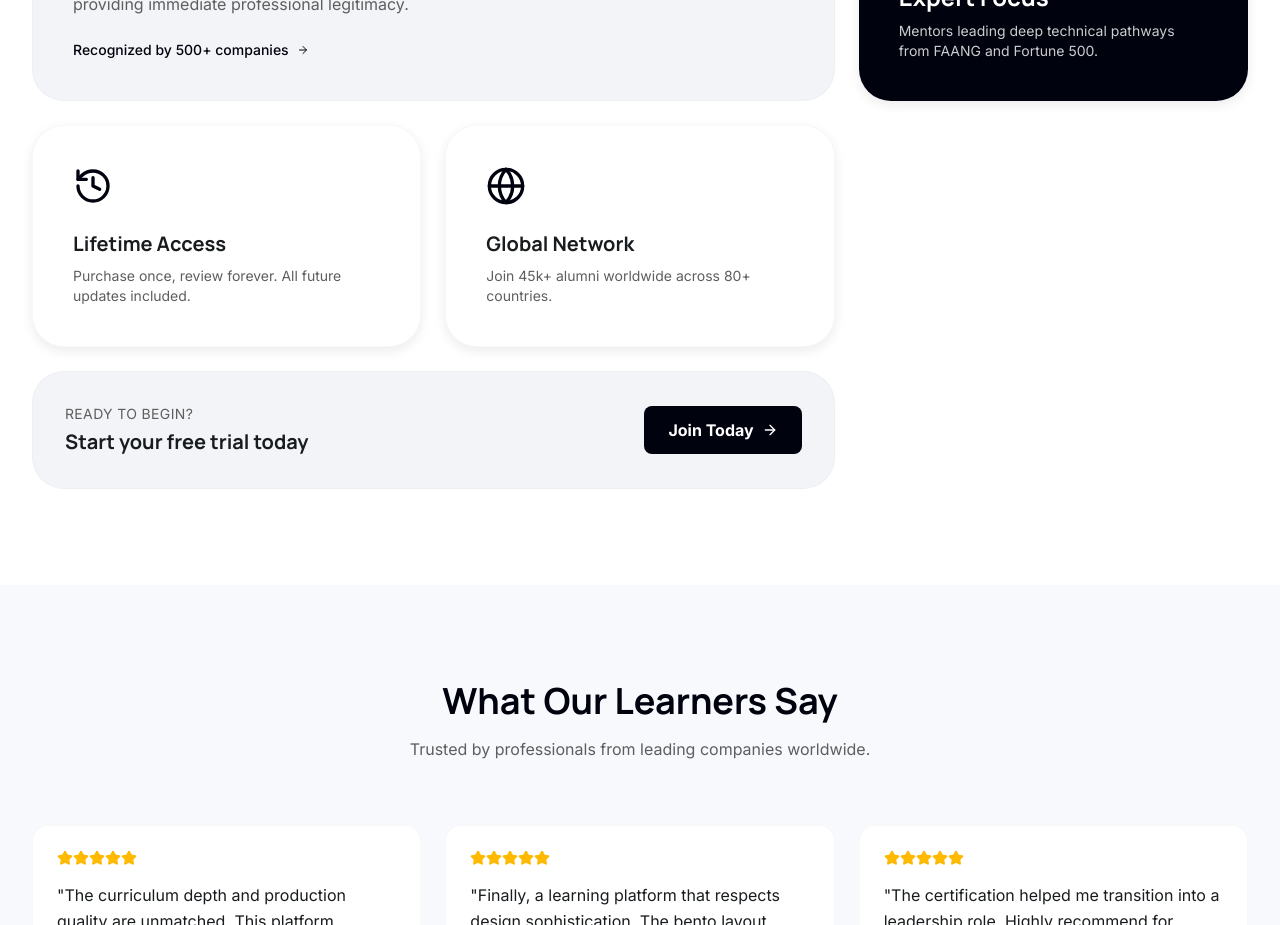
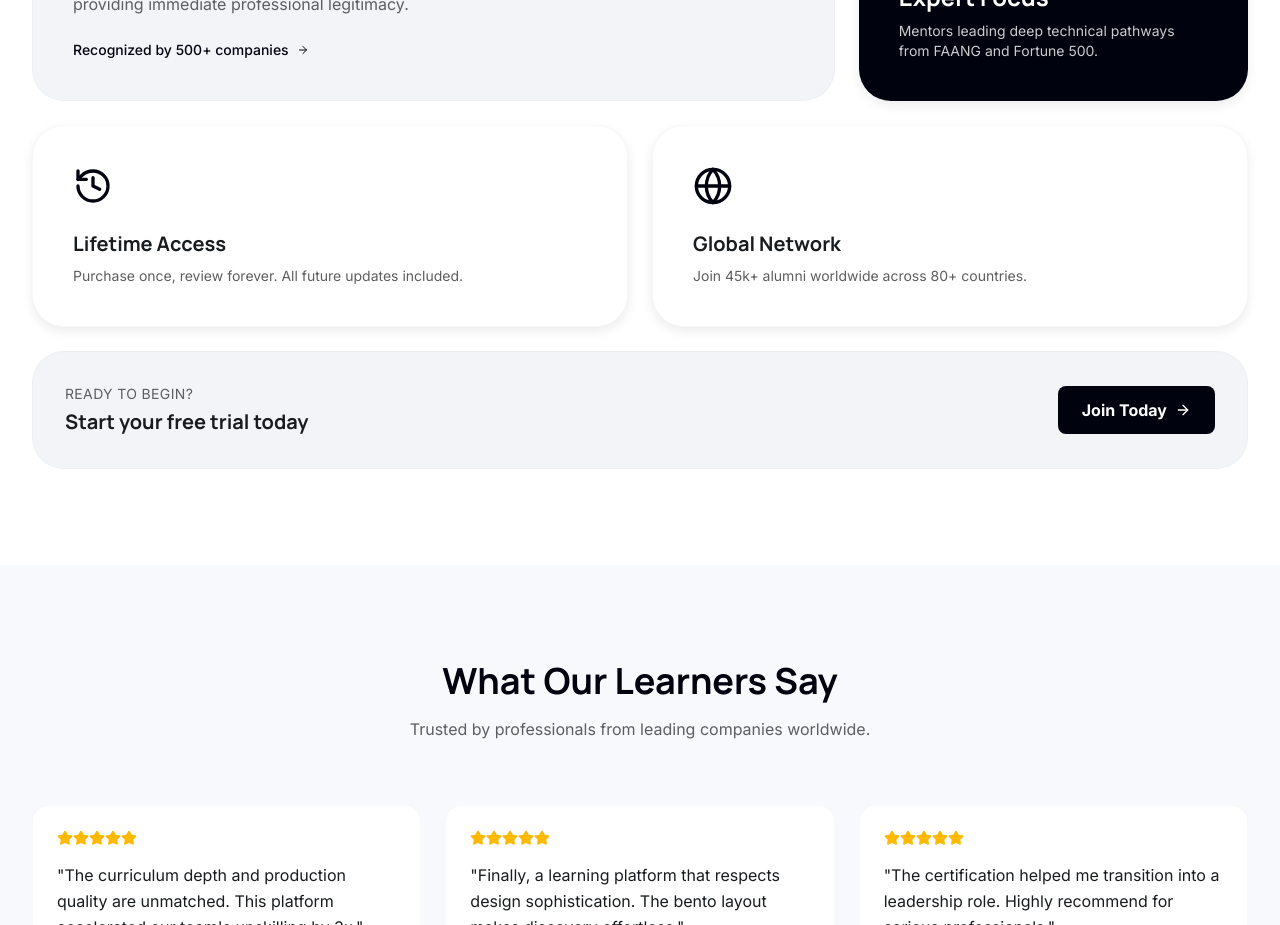
Before and after one commit to srivenkateshnadapana/adhoc_test_lms, a React (Vite) app: page / in a window 1280 px wide. Shown: the part 2580-3505 px from the top of the page. Built offline with nearby package versions, Linux system fonts and the light colour scheme.

Commit message:
fix state

```diff
--- a/src/pages/public/Home.jsx
+++ b/src/pages/public/Home.jsx
@@ -346,9 +346,10 @@ export default function Home() {
               </div>
             </motion.div>
 
+            <div className="md:col-span-3 grid grid-cols-1 md:grid-cols-2 gap-6 w-full">
             <motion.div
               variants={fadeUp}
-              className="bg-surface-container-lowest p-10 rounded-[2rem] border border-surface-dim/20 ambient-shadow hover:shadow-xl transition-all"
+              className="w-full bg-surface-container-lowest p-10 rounded-[2rem] border border-surface-dim/20 ambient-shadow hover:shadow-xl transition-all"
             >
               <History className="w-10 h-10 text-primary mb-6" />
               <h3 className="text-xl font-headline font-bold mb-2">Lifetime Access</h3>
@@ -357,16 +358,16 @@ export default function Home() {
 
             <motion.div
               variants={fadeUp}
-              className="bg-surface-container-lowest p-10 rounded-[2rem] border border-surface-dim/20 ambient-shadow hover:shadow-xl transition-all"
+              className="w-full bg-surface-container-lowest p-10 rounded-[2rem] border border-surface-dim/20 ambient-shadow hover:shadow-xl transition-all"
             >
               <Globe className="w-10 h-10 text-primary mb-6" />
               <h3 className="text-xl font-headline font-bold mb-2">Global Network</h3>
               <p className="text-secondary text-sm">Join 45k+ alumni worldwide across 80+ countries.</p>
             </motion.div>
-
+            </div>
             <motion.div
               variants={fadeUp}
-              className="w-full md:col-span-2 bg-surface-container-low flex items-center justify-between rounded-[2rem] border border-surface-dim/20 p-8"
+              className="w-full md:col-span-3 bg-surface-container-low flex items-center justify-between rounded-[2rem] border border-surface-dim/20 p-8"
             >
               <div>
                 <p className="text-sm text-secondary uppercase tracking-wide mb-1">Ready to begin?</p>
```
